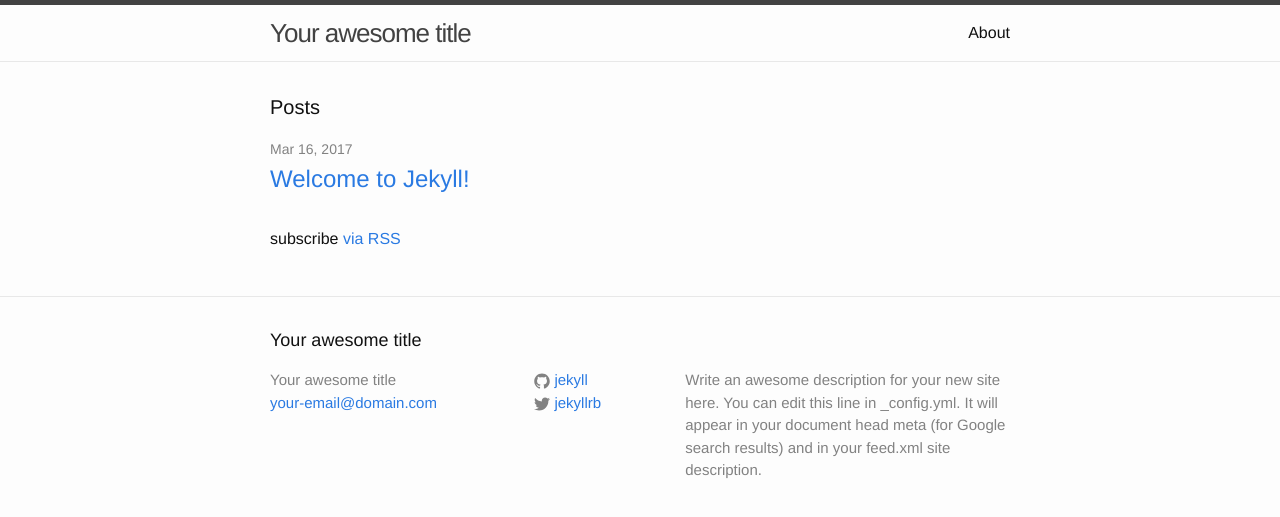
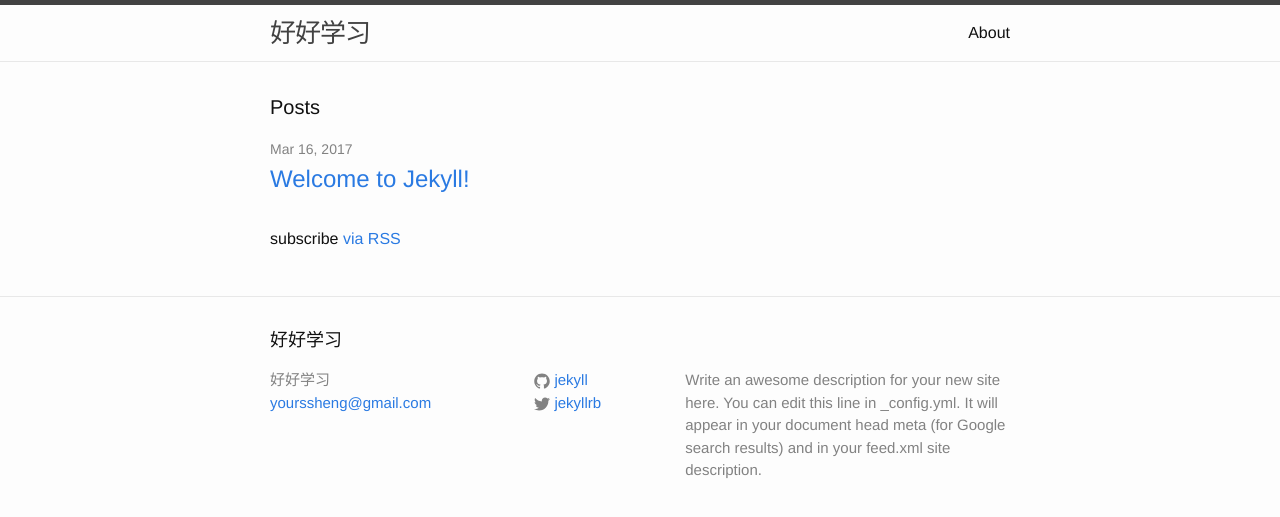
Before and after one commit to isheng/isheng.github.io, a Jekyll site: the page built from index.html, in a window 1280 px wide. Shown: the top 517 px of the page. Built offline with Jekyll 4.4.1, drawn with Linux system fonts in a browser that asks for light colours.

Commit message:
update the config

```diff
--- a/_config.yml
+++ b/_config.yml
@@ -6,14 +6,14 @@
 # 'jekyll serve'. If you change this file, please restart the server process.
 
 # Site settings
-title: Your awesome title
-email: your-email@domain.com
+title: 好好学习
+email: yourssheng@gmail.com
 description: > # this means to ignore newlines until "baseurl:"
   Write an awesome description for your new site here. You can edit this
   line in _config.yml. It will appear in your document head meta (for
   Google search results) and in your feed.xml site description.
 baseurl: "" # the subpath of your site, e.g. /blog
-url: "http://yourdomain.com" # the base hostname & protocol for your site
+url: "https://isheng.github.io" # the base hostname & protocol for your site
 twitter_username: jekyllrb
 github_username:  jekyll
 
```
